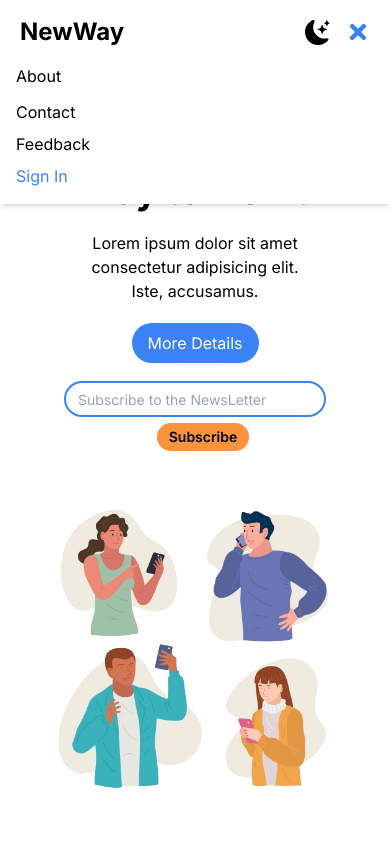
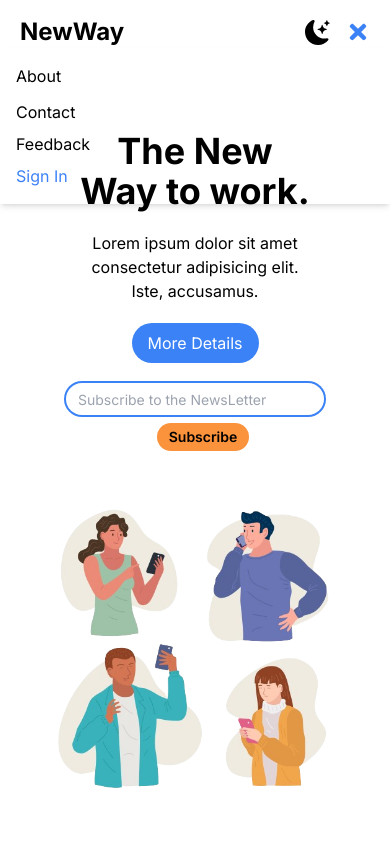
Before and after one commit to shaqqitech/newway, a Next.js app: page / in a window 390 px wide. Both pictures are taken after a click on the icon 358 px from the left and 32 px from the top of the page. Shown: the top 844 px of the page. Built offline with nearby package versions, Linux system fonts and the light colour scheme.

Commit message:
minor changes

```diff
--- a/src/components/Facilities.jsx
+++ b/src/components/Facilities.jsx
@@ -37,7 +37,7 @@ const Facilities = () => {
             data-aos="fade-up"
             data-aos-duration="400"
           >
-            <Image src="/benefits/fc.png" alt="Work image" fill />
+            <Image src="/benefits/fc.png" alt="Work image" fill sizes="100%" />
           </div>
         </div>
 
@@ -54,7 +54,7 @@ const Facilities = () => {
                   data-aos="fade-left"
                   data-aos-duration="400"
                 >
-                  <Image src={item.img} alt="Work image" fill />
+                  <Image src={item.img} alt="Work image" fill sizes="100%" />
                 </div>
 
                 <h1
--- a/src/components/Navbar.jsx
+++ b/src/components/Navbar.jsx
@@ -33,7 +33,7 @@ const Navbar = () => {
         </div>
         {/* Dropdown menu */}
         {showMenu && (
-          <div className="md:hidden absolute top-12 left-0 right-0 bg-white text-black dark:bg-[#1a202c] dark:text-white z-10 p-4 shadow-md space-y-2">
+          <div className="md:hidden absolute top-12 left-0 right-0 dark:bg-[#1a202c] dark:text-white z-10 p-4 shadow-md space-y-2">
             <Link href={'/about'} className="block mb-3">About</Link>
             <Link href={'/contact'} className="block mb-3">Contact</Link>
             <Link href={'/feedback'} className="block">Feedback</Link>
--- a/src/components/Work.jsx
+++ b/src/components/Work.jsx
@@ -40,7 +40,7 @@ const Work = () => {
               data-aos="fade-up"
               data-aos-duration="400"
             >
-              <Image src={item.img} alt="Work image" fill />
+              <Image src={item.img} alt="Work image" fill sizes="100%" />
             </div>
             <div className={`w-full space-y-2 flex flex-col`} data-aos="fade-up"  data-aos-duration="500">
               <h1 className="text-center font-semibold text-lg">
```
